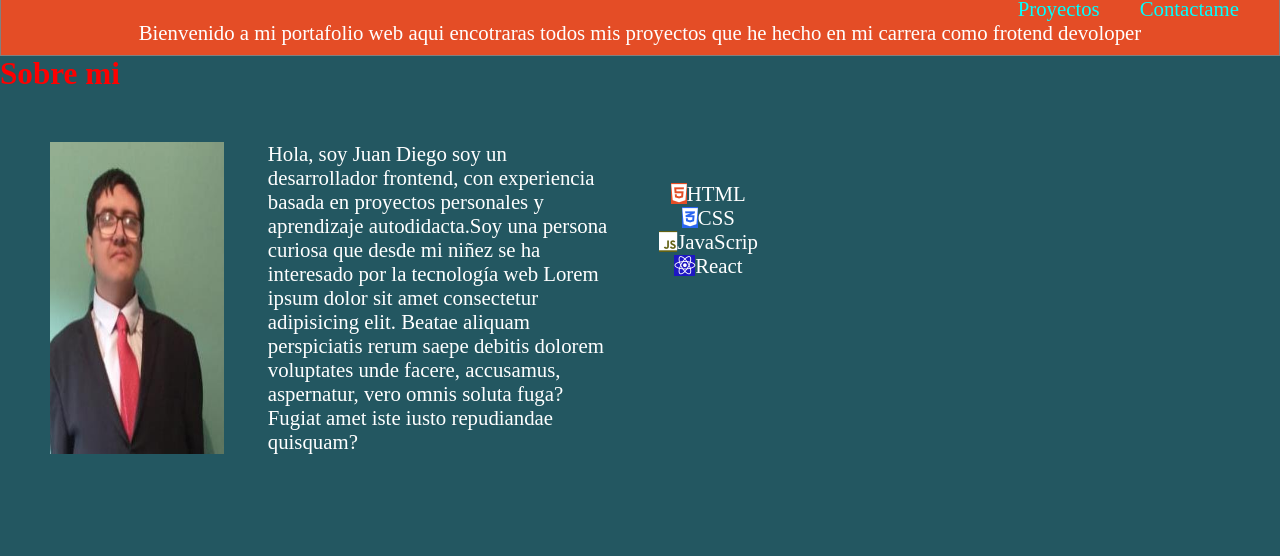
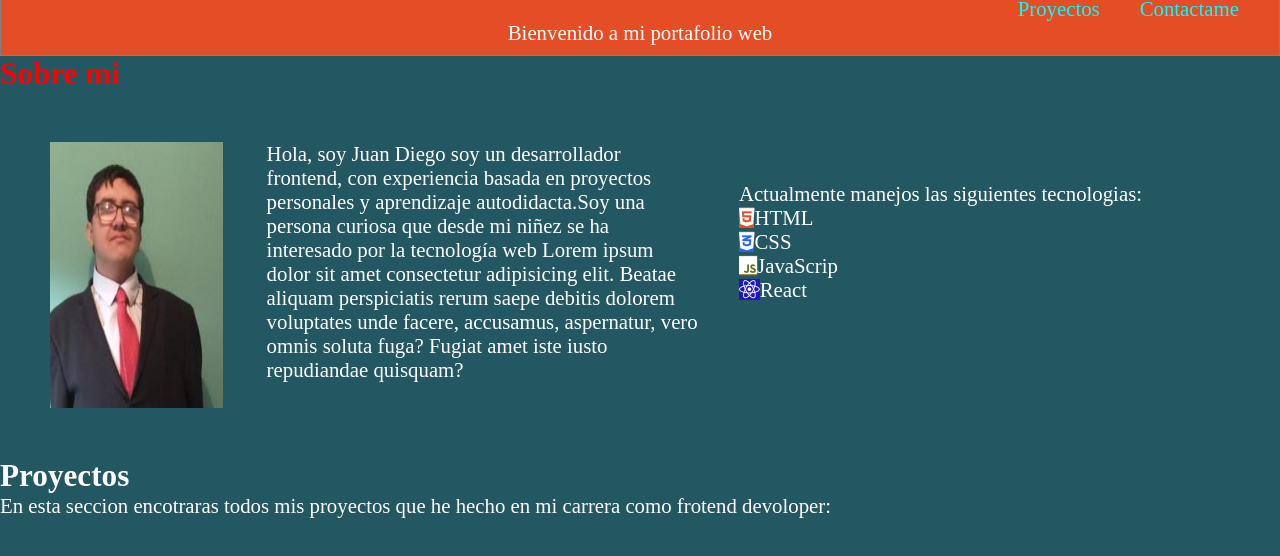
Before and after one commit to DIegoDevcode/-Mi-Portafolio-Web-Devoloper-Digital-V2, a plain HTML site: page index.html in a window 1280 px wide. Shown: the part 38-594 px from the top of the page. Drawn offline with Linux system fonts and the light colour scheme; a web font is replaced by a local one.

Commit message:
Actualizaciones

```diff
--- a/index.css
+++ b/index.css
@@ -57,7 +57,7 @@ body{
 .flex-info-content {
     display: grid;
     grid-template-columns: auto auto auto;
-    width: 60%;
+    width: 90%;
     padding: 10px;
     margin: 40px;
 }
@@ -70,7 +70,6 @@ body{
 .Tecnologie {
     margin: 40px;
     list-style: none;
-    text-align: center;
 }
 
 .fa-html5{
@@ -86,3 +85,7 @@ body{
 .fa-react{
     background-color: rgb(30, 22, 195);
 }
+
+.subtitle-description{
+
+}
--- a/index.html
+++ b/index.html
@@ -15,7 +15,7 @@
         <li> <a href="">Proyectos</a></li>
         <li><a href="">Contactame</a></li>
     </ul>
-    <p class="description">Bienvenido a mi portafolio web aqui encotraras todos mis proyectos que he hecho en mi carrera  como frotend devoloper</p>
+    <p class="description">Bienvenido a mi portafolio web</p>
 </header>
 <body>
     <main>
@@ -26,12 +26,19 @@
             <img src="/Images/WhatsApp Image 2022-07-25 at 9.23.28 AM.jpeg" alt="Esta imagen es de Juan Diego">
             <p>Hola, soy Juan Diego soy un desarrollador frontend, con experiencia basada en proyectos personales y aprendizaje autodidacta.Soy una persona curiosa que desde mi niñez se ha interesado por la tecnología web Lorem ipsum dolor sit amet consectetur adipisicing elit. Beatae aliquam perspiciatis rerum saepe debitis dolorem voluptates unde facere, accusamus, aspernatur, vero omnis soluta fuga? Fugiat amet iste iusto repudiandae quisquam?</p>
             <ul class="Tecnologie">
+                <p>Actualmente manejos las siguientes tecnologias:</p>
                 <li><i class="fa-brands fa-html5"></i></i>HTML</li>
                 <li><i class="fa-brands fa-css3-alt"></i>CSS</li>
                 <li><i class="fa-brands fa-js"></i>JavaScrip</li>
                 <li><i class="fa-brands fa-react"></i>React</li>
             </ul>
         </div>
+        <div class="projects">
+            <h2>Proyectos</h2>
+        </div>
+        <div class="subtitle-description">
+            <p>En esta seccion encotraras todos mis proyectos que he hecho en mi carrera  como frotend devoloper:</p>
+        </div>
     </main>
 </body>
 </html>
```
